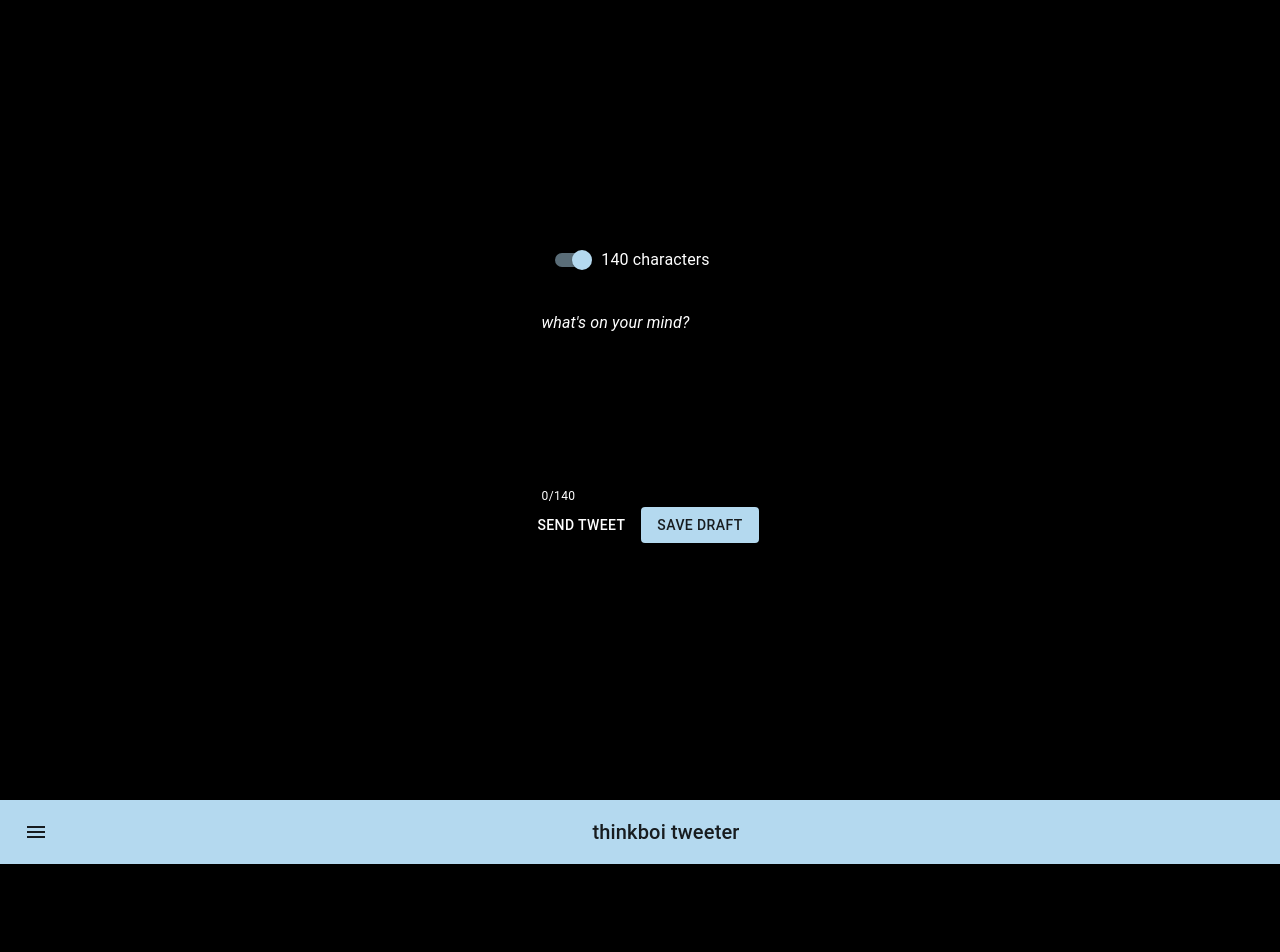
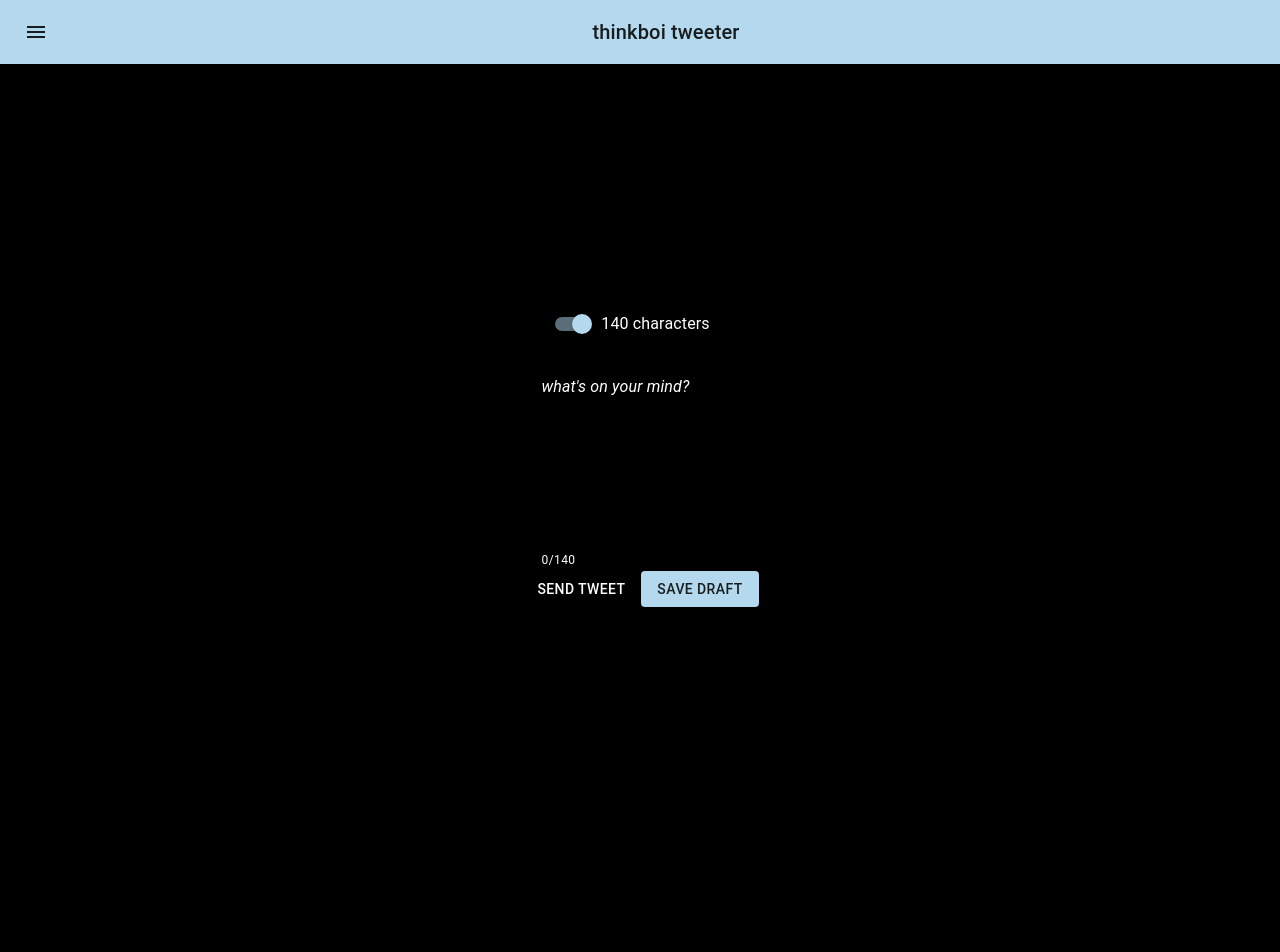
Before and after one commit to lauriparonen/thinkboi-tweeter-react, a React (Create React App) app: page / in a window 1280 px wide. Shown: the top 952 px of the page. Built offline with nearby package versions, Linux system fonts and the light colour scheme.

Commit message:
Change menubar position

```diff
--- a/src/App.js
+++ b/src/App.js
@@ -31,13 +31,13 @@ function App() {
     <MuiThemeProvider theme={theme}>
 
     <div className="App">
-
+    <MenuBar />
       <TweetInputForm
       saveDraft={handleSaveDraft}
       setDrafts={setDrafts}
       setIsDraftsModalOpen={setIsDraftsModalOpen}
       />
-      <MenuBar />
+
 
       <header className="App-header">
         <div className="App-logo">
```
